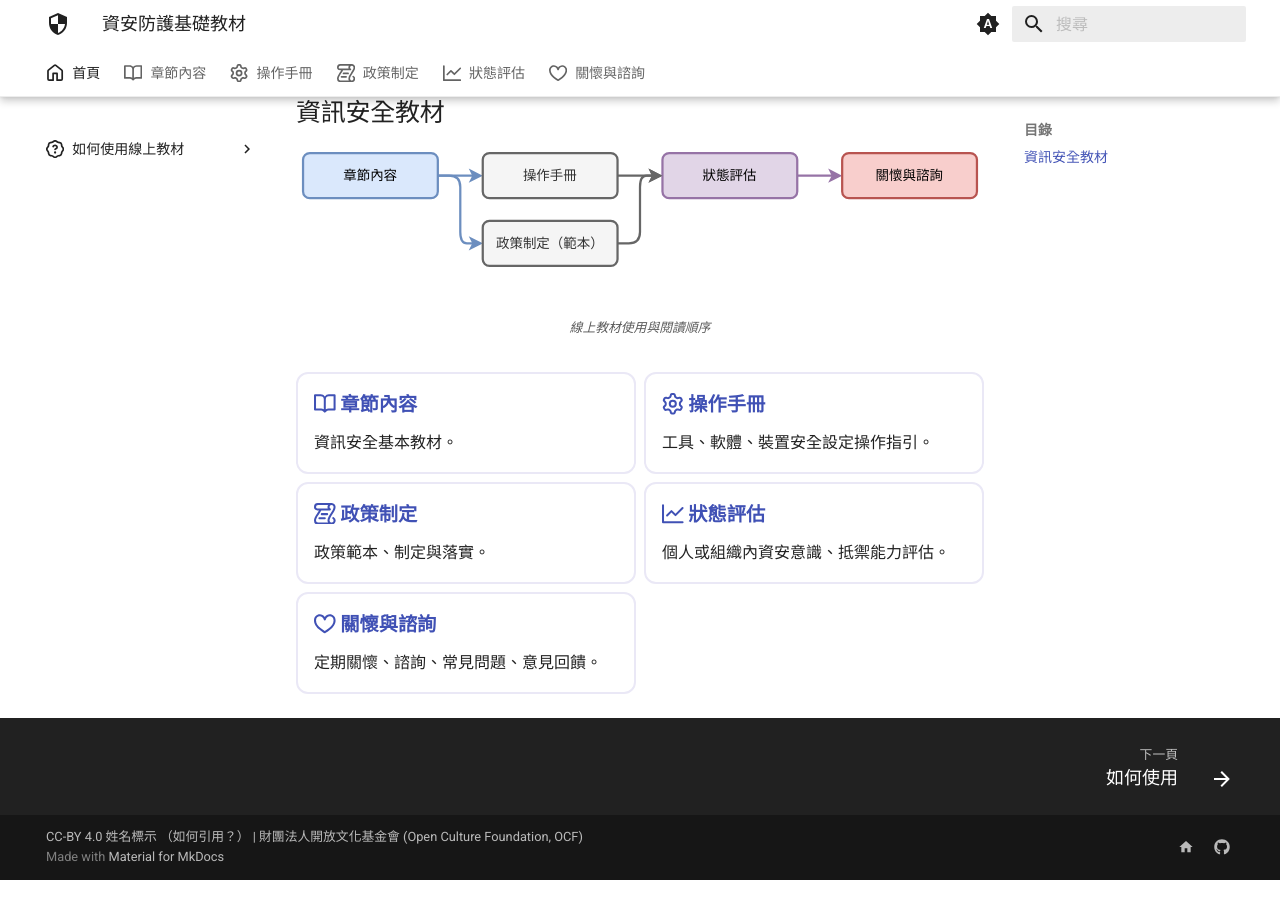
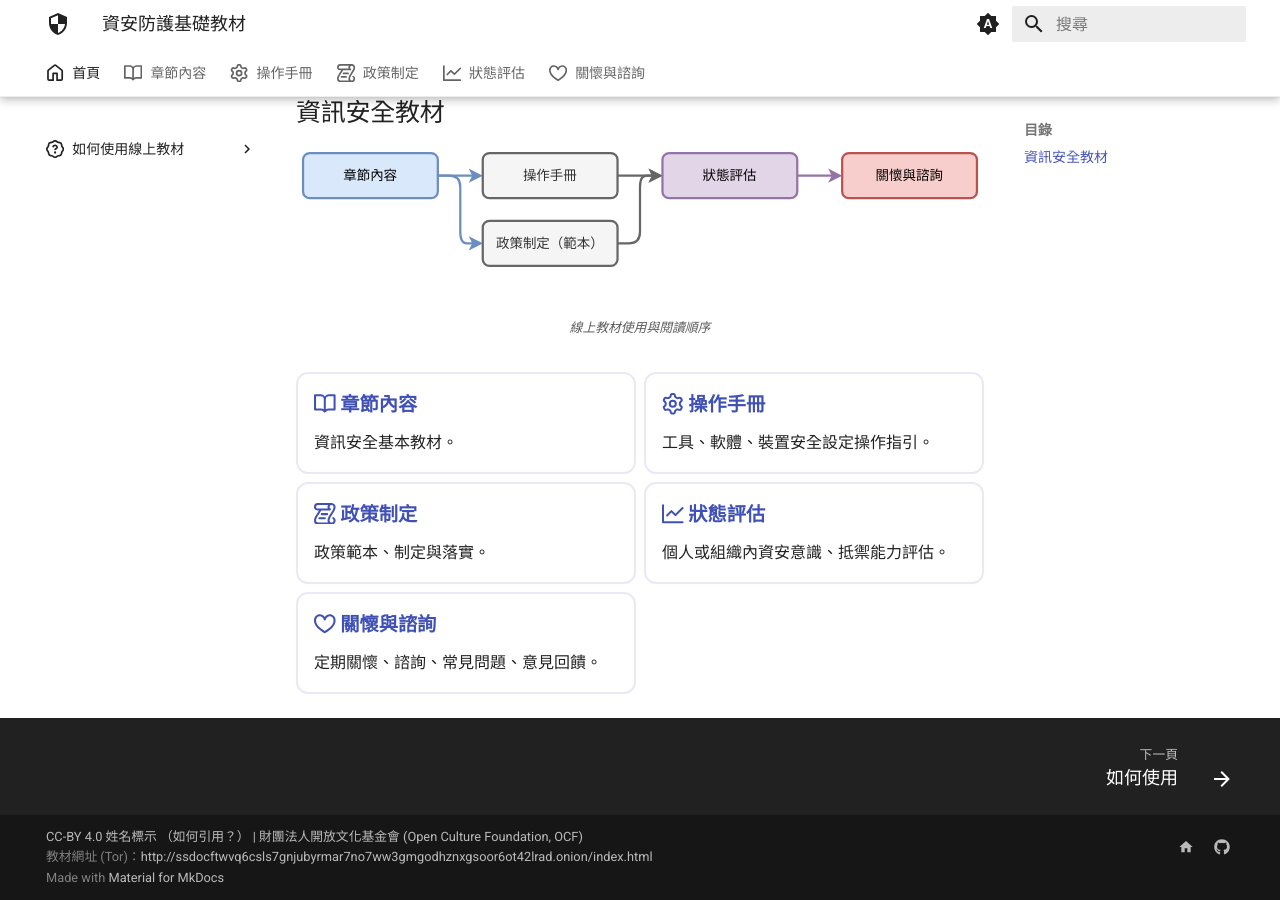
Before and after one commit to ocftw/ssd, an MkDocs documentation site: the page built from docs/index.md, in a window 1280 px wide and 900 px high, scrolled down 553 px. Built offline with MkDocs 1.6.1 and Material for MkDocs 9.7.7, drawn with Linux system fonts in a browser that asks for light colours; plug-ins that fetch from the network failed and are left out.

Commit message:
Add tor onion link
Signed-off-by: Shield of Self-Defense (ocf.tw) <ssd@ocf.tw>

```diff
--- a/overrides/main.html
+++ b/overrides/main.html
@@ -1,6 +1,10 @@
 {% extends "base.html" %} {% block site_meta %}
 <meta charset="utf-8" />
 <meta name="viewport" content="width=device-width,initial-scale=1" />
+<meta
+  http-equiv="onion-location"
+  content="http://ssdocftwvq6csls7gnjubyrmar7no7ww3gmgodhznxgsoor6ot42lrad.onion/{{page.url}}"
+/>
 
 <!-- Page description -->
 {% if page.meta and page.meta.description %}
--- a/overrides/partials/copyright.html
+++ b/overrides/partials/copyright.html
@@ -9,6 +9,12 @@
     （<a href="/support/copyright.html">如何引用？</a>） |
     <a href="https://ocf.tw/">{{ config.site_author }}</a>
   </div>
+  <div>
+    教材網址 (Tor)：<a
+      href="http://ssdocftwvq6csls7gnjubyrmar7no7ww3gmgodhznxgsoor6ot42lrad.onion/{{page.url}}"
+      >http://ssdocftwvq6csls7gnjubyrmar7no7ww3gmgodhznxgsoor6ot42lrad.onion/{{page.url}}</a
+    >
+  </div>
   {% endif %} {% if not config.extra.generator == false %} Made with
   <a
     href="https://squidfunk.github.io/mkdocs-material/"
```
